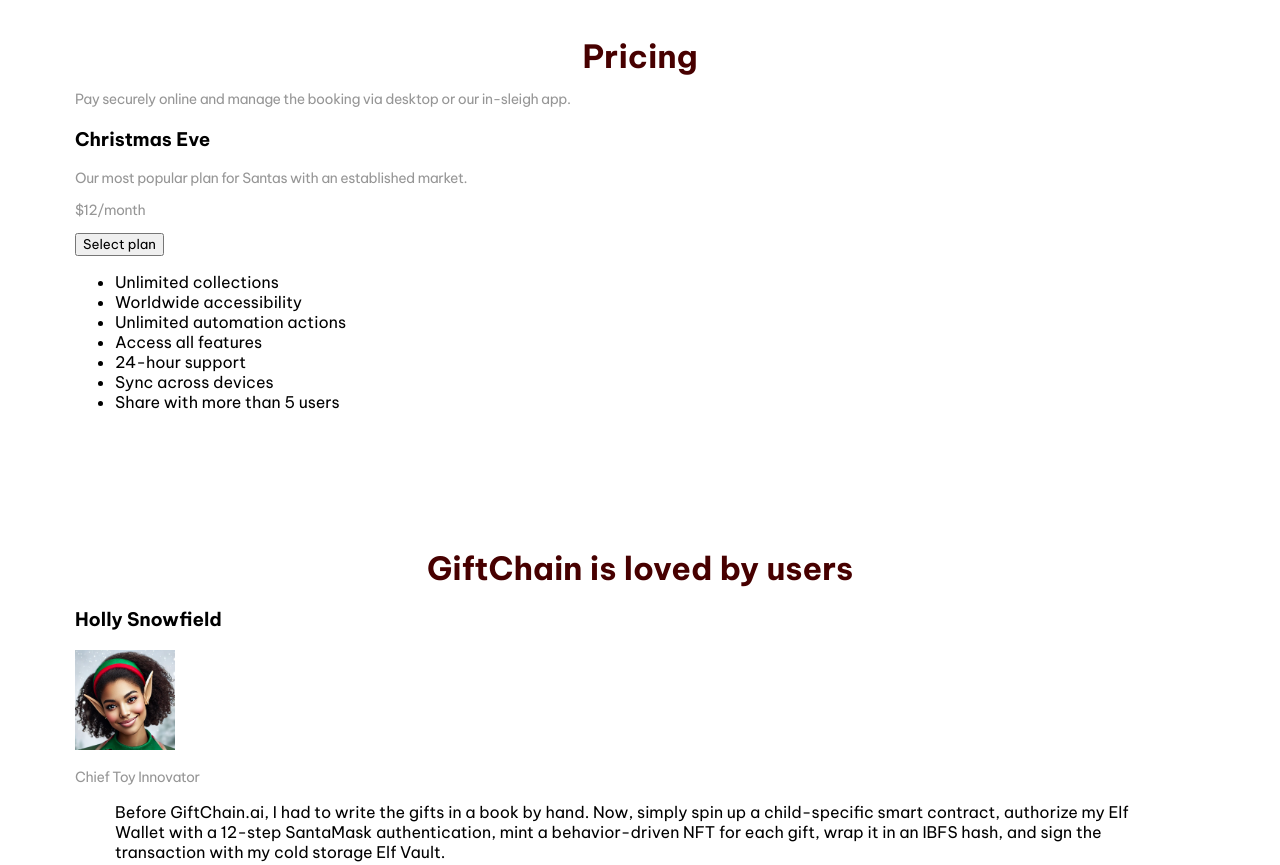
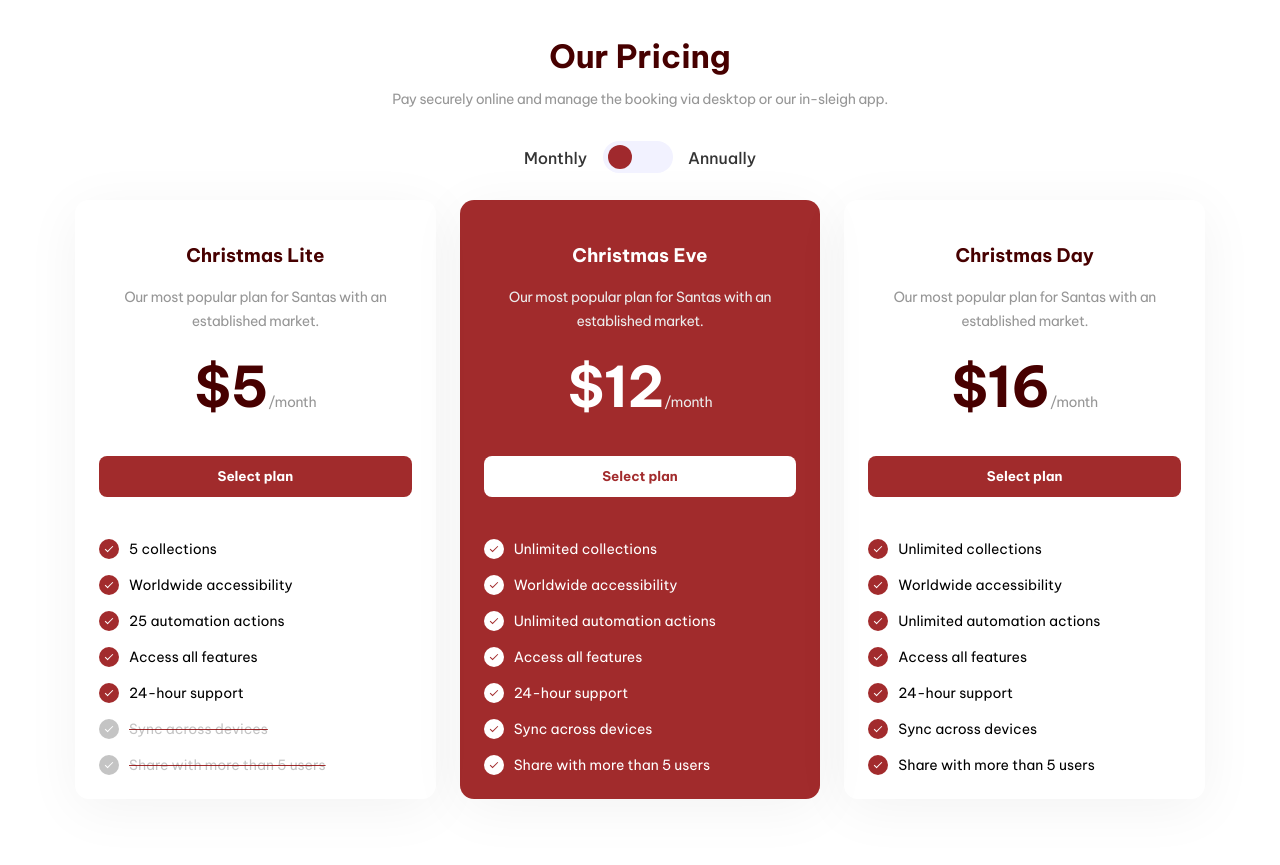
Before and after one commit to shams-shimul/SaaS-Landing-Page-GiftChain, a website built with Vite: page index.html in a window 1280 px wide. Shown: the part 2260-3125 px from the top of the page. Built offline with nearby package versions, Linux system fonts and the light colour scheme.

Commit message:
pricing-section done

```diff
--- a/index.css
+++ b/index.css
@@ -25,6 +25,7 @@ body {
 
 button {
 	font-family: inherit;
+	cursor: pointer;
 }
 
 header {
@@ -284,12 +285,173 @@ section .cards a {
 
 #solution button {
 	margin-top: 24px;
-	background-color: var(--dark-red);
+	background-color: var(--red);
+	border: none;
 	color: white;
 	border-radius: 8px;
 	padding: 12px 40px;
 }
 
+#billing-cycle {
+	text-align: center;
+	font-weight: 500;
+	color: #343434;
+	margin-top: 2.5em;
+	margin-bottom: 2em;
+}
+
+#billing-toggle {
+	margin: 0 44px;
+	position: relative;
+	cursor: pointer;
+}
+
+#billing-toggle::before {
+	position: absolute;
+	content: "";
+	top: 50%;
+	left: 50%;
+	transform: translate(-50%, -50%);
+	width: 70px;
+	height: 32px;
+	background-color: #f2f2ff;
+	border-radius: 48px;
+	/* border: 1px solid var(--dark-red); */
+}
+
+#billing-toggle::after {
+	position: absolute;
+	content: "";
+	top: 50%;
+	left: 50%;
+	transform: translate(-125%, -50%);
+	width: 24px;
+	height: 24px;
+	background-color: var(--red);
+	border-radius: 48px;
+	transition: all 0.3s ease;
+}
+
+#billing-toggle:checked::after {
+	transform: translate(25%, -50%);
+}
+
+#billing-plans {
+	display: grid;
+	grid-template-columns: 1fr 1fr 1fr;
+	gap: 24px;
+}
+
+.billing-plans-card {
+	padding: 24px;
+	border-radius: 14px;
+	box-shadow: 0px 10px 56px 0px rgb(0 0 0 / 5%);
+}
+
+.billing-plans-card p {
+	line-height: 24px;
+}
+
+.billing-plans-card.highlight {
+	background-color: var(--red);
+	color: white;
+}
+
+.billing-plans-card:not(.highlight) h3 {
+	color: var(--dark-red);
+}
+
+.billing-plans-card.highlight p {
+	color: #ececec;
+}
+
+.price {
+	margin-block: 3em;
+}
+
+.amount {
+	font-size: 56px;
+	font-weight: bold;
+	color: var(--dark-red);
+}
+
+.billing-plans-card.highlight .amount {
+	color: white;
+}
+
+.billing-plans-card button {
+	width: 100%;
+	padding: 12px 24px;
+	border-radius: 8px;
+	border: none;
+	background-color: var(--red);
+	color: white;
+	font-weight: bold;
+}
+
+.billing-plans-card.highlight button {
+	background-color: white;
+	color: var(--red);
+}
+
+.billing-plans-card ul {
+	padding-left: 0px;
+	font-size: 14px;
+	margin: 0;
+	margin-top: 3em;
+	display: flex;
+	flex-direction: column;
+	gap: 16px;
+	list-style: none;
+}
+
+.billing-plans-card ul li {
+	padding-left: 30px;
+	position: relative;
+	line-height: 20px;
+}
+
+.billing-plans-card ul li::before {
+	content: "";
+	position: absolute;
+	top: 0;
+	left: 0;
+	width: 20px;
+	height: 20px;
+	background-color: var(--red);
+	border-radius: 100%;
+}
+
+.billing-plans-card.highlight ul li::before {
+	background-color: white;
+}
+
+.billing-plans-card ul li.n-a {
+	text-decoration: line-through;
+	text-decoration-color: var(--red);
+	color: #c4c4c4;
+}
+
+.billing-plans-card ul li.n-a::before {
+	background-color: #c4c4c4;
+}
+
+.billing-plans-card ul li::after {
+	content: "";
+	position: absolute;
+	top: 5px;
+	left: 8px;
+	width: 3px;
+	height: 7px;
+	border-bottom: 1px solid white;
+	border-right: 1px solid white;
+	rotate: 45deg;
+}
+
+.billing-plans-card.highlight ul li::after {
+	border-color: var(--red);
+}
+
 #customer img {
 	width: 100px;
 }
--- a/index.html
+++ b/index.html
@@ -118,12 +118,31 @@
         </div>
       </section>
       <section id="pricing">
-        <h2>Pricing</h2>
-        <p>Pay securely online and manage the booking via desktop or our in-sleigh app.</p>
-        <div>
-          <h3>Christmas Eve</h3>
-          <p>Our most popular plan for Santas with an established market.</p>
-          <p>$12/month</p>
+        <h2>Our Pricing</h2>
+        <p class="text-center">Pay securely online and manage the booking via desktop or our in-sleigh app.</p>
+        <div id="billing-cycle">
+          Monthly<input type="checkbox" name="billing-toggle" id="billing-toggle">Annually
+        </div>
+        <div id="billing-plans">
+          <div class="billing-plans-card">
+            <h3 class="text-center">Christmas Lite</h3>
+            <p class="text-center">Our most popular plan for Santas with an established market.</p>
+            <p class="text-center price"><span class="amount">$5</span>/month</p>
+            <button aria-label="Select the Christmas Eve pricing plan">Select plan</button>
+            <ul>
+              <li>5 collections</li>
+              <li>Worldwide accessibility</li>
+              <li>25 automation actions</li>
+              <li>Access all features</li>
+              <li>24-hour support</li>
+              <li class="n-a">Sync across devices</li>
+              <li class="n-a">Share with more than 5 users</li>
+            </ul>
+          </div>
+          <div class="billing-plans-card highlight">
+            <h3 class="text-center">Christmas Eve</h3>
+            <p class="text-center">Our most popular plan for Santas with an established market.</p>
+            <p class="text-center price"><span class="amount">$12</span>/month</p>
             <button aria-label="Select the Christmas Eve pricing plan">Select plan</button>
             <ul>
               <li>Unlimited collections</li>
@@ -134,6 +153,22 @@
               <li>Sync across devices</li>
               <li>Share with more than 5 users</li>
             </ul>
+          </div>
+          <div class="billing-plans-card">
+            <h3 class="text-center">Christmas Day</h3>
+            <p class="text-center">Our most popular plan for Santas with an established market.</p>
+            <p class="text-center price"><span class="amount">$16</span>/month</p>
+            <button aria-label="Select the Christmas Eve pricing plan">Select plan</button>
+            <ul>
+              <li>Unlimited collections</li>
+              <li>Worldwide accessibility</li>
+              <li>Unlimited automation actions</li>
+              <li>Access all features</li>
+              <li>24-hour support</li>
+              <li>Sync across devices</li>
+              <li>Share with more than 5 users</li>
+            </ul>
+          </div>
         </div>
       </section>
       <section id="customer">
```
Lines whose indentation alone changed are shown as unchanged.
